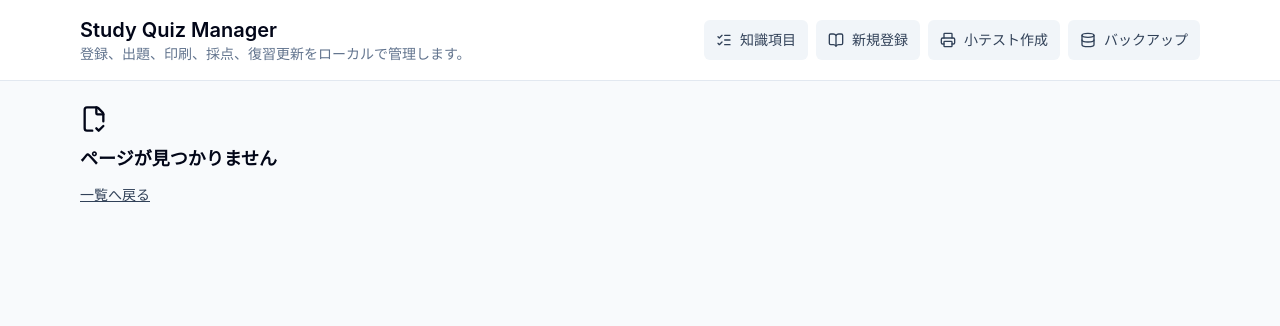
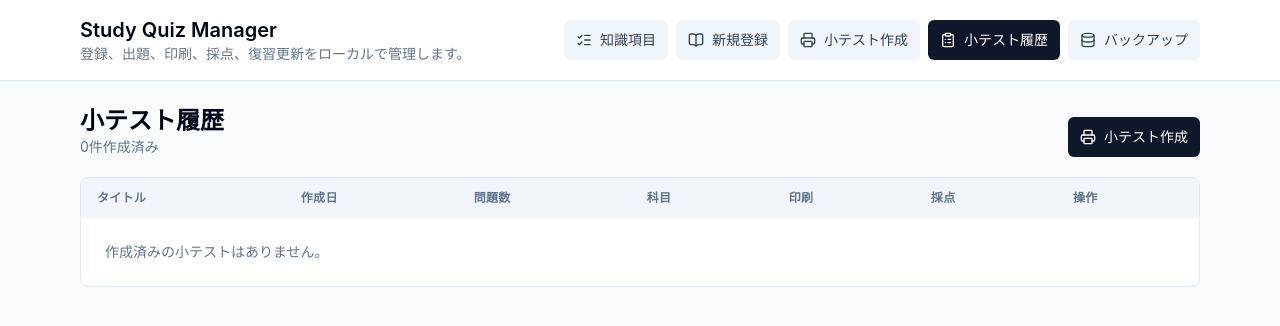
Before and after one commit to jeanbiego/study-quiz-manager, a React (Vite) app: page /quizzes in a window 1280 px wide. Shown: the top 326 px of the page. Built offline with nearby package versions, Linux system fonts and the light colour scheme.

Commit message:
Add quiz history page

```diff
--- a/src/app/App.tsx
+++ b/src/app/App.tsx
@@ -1,4 +1,4 @@
-import { BookOpen, Database, FileCheck2, ListChecks, Printer } from 'lucide-react';
+import { BookOpen, ClipboardList, Database, FileCheck2, ListChecks, Printer } from 'lucide-react';
 import { NavLink, Route, Routes } from 'react-router-dom';
 import { useAppData } from '../infra/useAppData';
 import { AppDataContext } from './AppDataContext';
@@ -7,12 +7,14 @@ import { ItemFormPage } from './pages/ItemFormPage';
 import { ItemsPage } from './pages/ItemsPage';
 import { PrintQuizPage } from './pages/PrintQuizPage';
 import { QuizBuilderPage } from './pages/QuizBuilderPage';
+import { QuizzesPage } from './pages/QuizzesPage';
 import { ScoreQuizPage } from './pages/ScoreQuizPage';
 
 const navItems = [
   { to: '/', label: '知識項目', icon: ListChecks },
   { to: '/items/new', label: '新規登録', icon: BookOpen },
   { to: '/quiz/new', label: '小テスト作成', icon: Printer },
+  { to: '/quizzes', label: '小テスト履歴', icon: ClipboardList },
   { to: '/backup', label: 'バックアップ', icon: Database },
 ];
 
@@ -52,6 +54,7 @@ export function App() {
             <Route path="/items/new" element={<ItemFormPage />} />
             <Route path="/items/:itemId/edit" element={<ItemFormPage />} />
             <Route path="/quiz/new" element={<QuizBuilderPage />} />
+            <Route path="/quizzes" element={<QuizzesPage />} />
             <Route path="/quizzes/:quizId/print" element={<PrintQuizPage />} />
             <Route path="/quizzes/:quizId/score" element={<ScoreQuizPage />} />
             <Route path="/backup" element={<BackupPage />} />
--- /dev/null
+++ b/src/app/pages/QuizzesPage.tsx
@@ -0,0 +1,98 @@
+import { CheckSquare, Printer, Trash2 } from 'lucide-react';
+import { Link } from 'react-router-dom';
+import { SUBJECT_LABELS } from '../../domain/types';
+import { Button } from '../../ui/Button';
+import { useAppDataContext } from '../AppDataContext';
+
+export function QuizzesPage() {
+  const { data, setData } = useAppDataContext();
+  const itemById = new Map(data.studyItems.map((item) => [item.id, item]));
+  const quizzes = [...data.quizzes].sort((left, right) => right.createdAt.localeCompare(left.createdAt));
+
+  function deleteQuiz(quizId: string) {
+    if (!confirm('この小テスト履歴を削除しますか。採点履歴は残ります。')) {
+      return;
+    }
+
+    setData((current) => ({
+      ...current,
+      quizzes: current.quizzes.filter((quiz) => quiz.id !== quizId),
+    }));
+  }
+
+  return (
+    <section className="grid gap-5">
+      <div className="flex flex-col gap-3 md:flex-row md:items-end md:justify-between">
+        <div>
+          <h2 className="text-2xl font-semibold">小テスト履歴</h2>
+          <p className="text-sm text-slate-500">{quizzes.length}件作成済み</p>
+        </div>
+        <Link to="/quiz/new">
+          <Button>
+            <Printer size={16} />
+            小テスト作成
+          </Button>
+        </Link>
+      </div>
+
+      <div className="overflow-hidden rounded-lg border border-slate-200 bg-white">
+        <table className="w-full min-w-[860px] border-collapse text-left text-sm">
+          <thead className="bg-slate-100 text-xs uppercase tracking-wide text-slate-500">
+            <tr>
+              <th className="px-4 py-3">タイトル</th>
+              <th className="px-4 py-3">作成日</th>
+              <th className="px-4 py-3">問題数</th>
+              <th className="px-4 py-3">科目</th>
+              <th className="px-4 py-3">印刷</th>
+              <th className="px-4 py-3">採点</th>
+              <th className="px-4 py-3">操作</th>
+            </tr>
+          </thead>
+          <tbody>
+            {quizzes.map((quiz) => {
+              const subjects = [...new Set(quiz.itemIds.map((id) => itemById.get(id)?.subject).filter((subject) => subject !== undefined))];
+              return (
+                <tr key={quiz.id} className="border-t border-slate-200">
+                  <td className="px-4 py-3 font-medium">{quiz.title}</td>
+                  <td className="px-4 py-3">{formatDateTime(quiz.createdAt)}</td>
+                  <td className="px-4 py-3">{quiz.itemIds.length}問</td>
+                  <td className="px-4 py-3">{subjects.length ? subjects.map((subject) => SUBJECT_LABELS[subject]).join('、') : '-'}</td>
+                  <td className="px-4 py-3">{quiz.printedAt ? formatDateTime(quiz.printedAt) : '未印刷'}</td>
+                  <td className="px-4 py-3">{quiz.scoredAt ? formatDateTime(quiz.scoredAt) : '未採点'}</td>
+                  <td className="px-4 py-3">
+                    <div className="flex gap-2">
+                      <Link to={`/quizzes/${quiz.id}/print`}>
+                        <Button variant="secondary" title="印刷">
+                          <Printer size={15} />
+                        </Button>
+                      </Link>
+                      <Link to={`/quizzes/${quiz.id}/score`}>
+                        <Button variant="secondary" title="採点">
+                          <CheckSquare size={15} />
+                        </Button>
+                      </Link>
+                      <Button variant="danger" title="削除" onClick={() => deleteQuiz(quiz.id)}>
+                        <Trash2 size={15} />
+                      </Button>
+                    </div>
+                  </td>
+                </tr>
+              );
+            })}
+          </tbody>
+        </table>
+        {!quizzes.length ? <p className="p-6 text-sm text-slate-500">作成済みの小テストはありません。</p> : null}
+      </div>
+    </section>
+  );
+}
+
+function formatDateTime(value: string): string {
+  return new Intl.DateTimeFormat('ja-JP', {
+    year: 'numeric',
+    month: '2-digit',
+    day: '2-digit',
+    hour: '2-digit',
+    minute: '2-digit',
+  }).format(new Date(value));
+}
--- a/src/app/pages/ScoreQuizPage.tsx
+++ b/src/app/pages/ScoreQuizPage.tsx
@@ -57,7 +57,7 @@ export function ScoreQuizPage() {
       };
     });
 
-    navigate('/');
+    navigate('/quizzes');
   }
 
   if (!quiz) {
```
